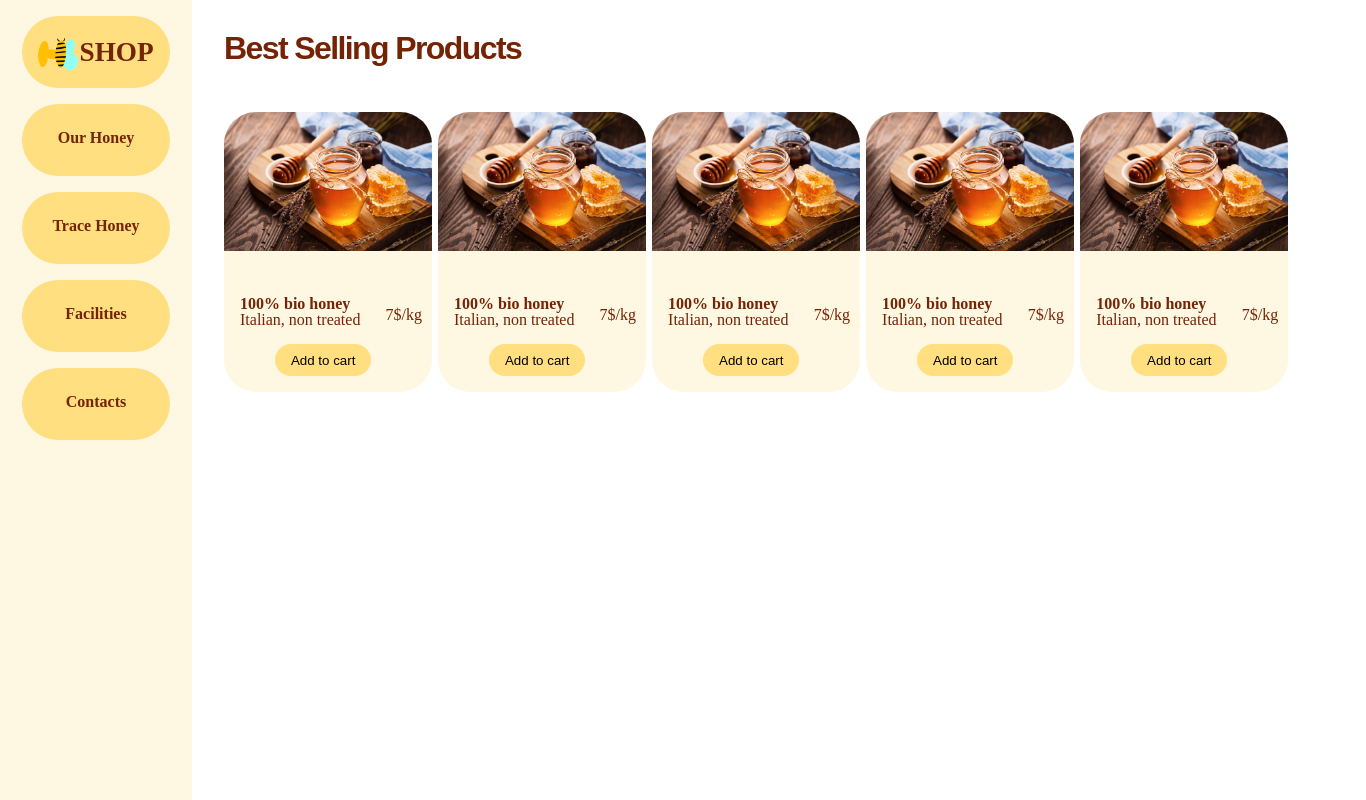
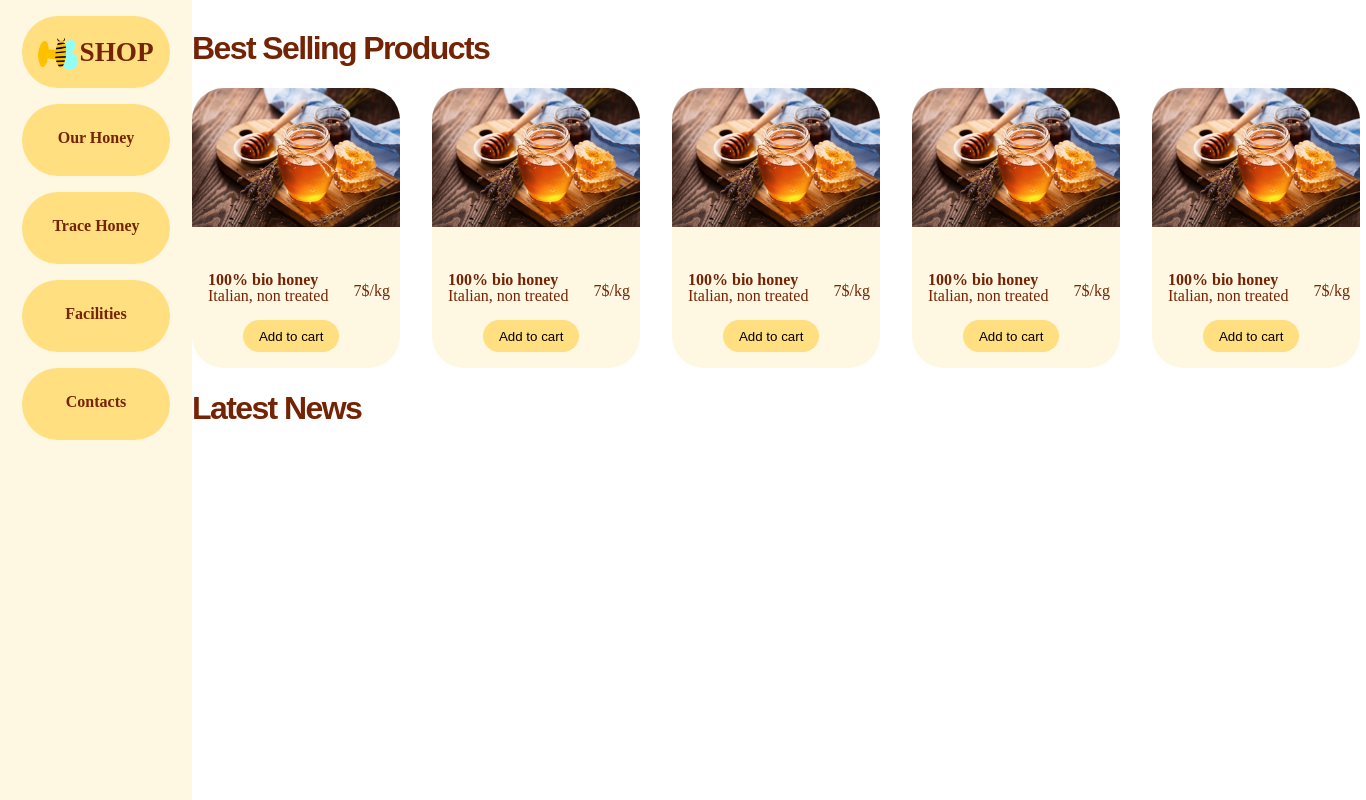
Before and after one commit to maryemonty/flexbox, a plain HTML site: page index.html in a window 1280 px wide. Shown: the whole page, 1366 px wide, since content can reach past the window. Drawn offline with Linux system fonts and the light colour scheme.

Commit message:
aggiornamento

```diff
--- a/css/style.css
+++ b/css/style.css
@@ -39,25 +39,29 @@ nav ul{
 
 /* main */
 main{
-    margin-left: 2rem;
+    margin-inline: auto;
     margin-top: 2rem;
 }
 
-main h1{
+h1,h2{
     font-family: Arial, Helvetica, sans-serif;
     letter-spacing: -0.1rem;
     font-size: 2rem;
     font-weight: bold;
     text-transform: capitalize;
     color: #752305;
-    margin-bottom: 3rem;
+    margin-bottom: 1.5rem;
 }
-
 /* cards */
+.cardContainer{
+    display: flex;
+    justify-content: center;
+    gap: 2rem;
+    margin-bottom: 1.5rem;
+}
 .cards{
     display: flex;
     border-radius: 2rem;
-    /* margin-top: 3rem; */
     width: 13rem;
     height: 35vh;
     background-color: #fef7e2;
@@ -92,3 +96,5 @@ button{
     width: 6rem;
     cursor: pointer;
 }
+
+/* aside article */
--- a/index.html
+++ b/index.html
@@ -22,6 +22,7 @@
 
         <main>
             <h1>best selling products</h1>
+            <div class="cardContainer">
                 <div class="cards">
                     <div class="card">
                         <div>
@@ -30,6 +31,7 @@
                             <button>Add to cart</button>
                         </div>
                         <p class="price">7$/kg</p>
+                    </div>
                 </div>
                 <div class="cards">
                     <div class="card">
@@ -40,14 +42,6 @@
                         </div>
                         <p class="price">7$/kg</p>
                     </div>
-            <div class="cards">
-                <div class="card">
-                    <div>
-                        <h3>100% bio honey</h3>
-                        <p>Italian, non treated</p>
-                        <button>Add to cart</button>
-                    </div>
-                    <p class="price">7$/kg</p>
                 </div>
                 <div class="cards">
                     <div class="card">
@@ -58,6 +52,7 @@
                         </div>
                         <p class="price">7$/kg</p>
                     </div>
+                </div>
                 <div class="cards">
                     <div class="card">
                         <div>
@@ -67,7 +62,19 @@
                         </div>
                         <p class="price">7$/kg</p>
                     </div>
+                </div>
+                <div class="cards">
+                    <div class="card">
+                        <div>
+                            <h3>100% bio honey</h3>
+                            <p>Italian, non treated</p>
+                            <button>Add to cart</button>
+                        </div>
+                        <p class="price">7$/kg</p>
+                    </div>
+                </div>
+            </div>
+            <h2>latest news</h2>
         </main>
-    </div>
 </body>
 </html>
```
Lines whose indentation alone changed are shown as unchanged.
